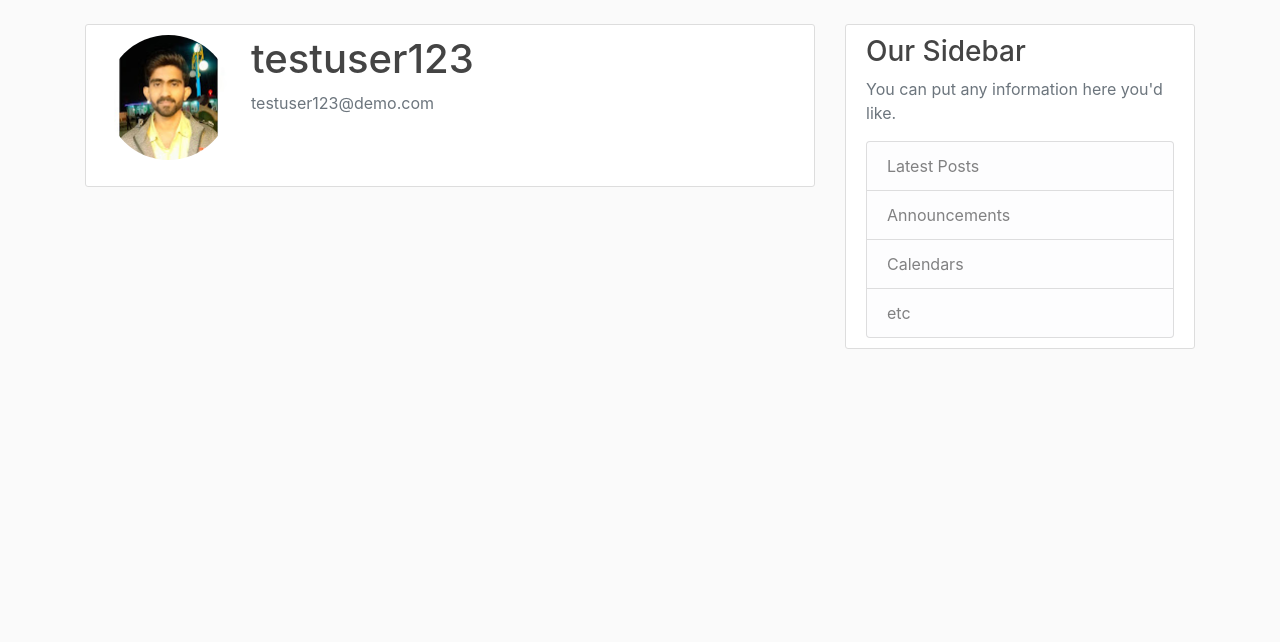
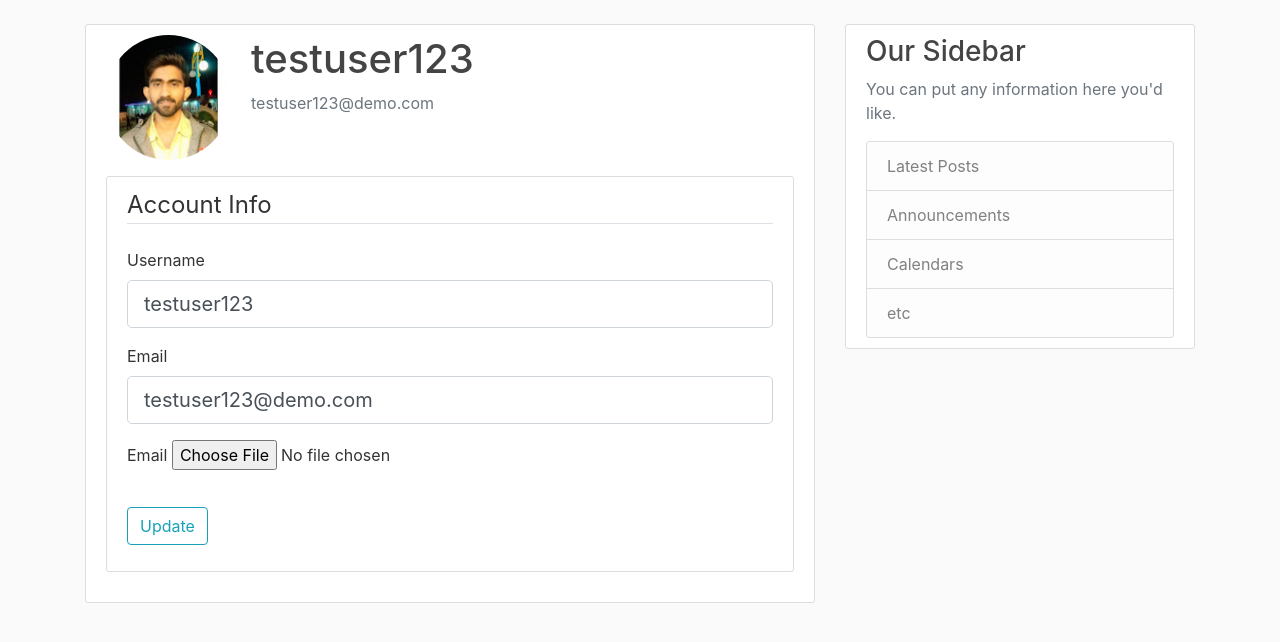
Before and after one commit to khatri7968/WE-Project-19SW32-128-19SWX108, a Flask app: page /account in a window 1280 px wide. Shown: the part 56-698 px from the top of the page. Run offline with Flask 2, Linux system fonts and the light colour scheme; a user stored in the database is signed in; some libraries are stand-ins or nearby versions.

Commit message:
Added profile picture feature for users

```diff
--- a/flaskblog/forms.py
+++ b/flaskblog/forms.py
@@ -1,7 +1,9 @@
 from flask_wtf import FlaskForm
+from flask_wtf.file import FileField, FileAllowed
 from wtforms import StringField, PasswordField, SubmitField, BooleanField
 from wtforms.validators import DataRequired, length, Email, EqualTo, ValidationError
 from flaskblog.models import User
+from flask_login import current_user
 
 class RegristrationForm(FlaskForm):
     username = StringField('Username',
@@ -38,3 +40,23 @@ class LogInForm(FlaskForm):
     remember = BooleanField('Remember Me')
 
     submit = SubmitField('Sign In')
+
+class UpdateAccountForm(FlaskForm):
+    username = StringField('Username',
+                           validators=[DataRequired(), length(min=2, max=20)])
+    email = StringField('Email',
+                        validators=[DataRequired(), Email()])
+    picture = FileField('Update Profile Picture', validators=[FileAllowed(['jpg', 'png'])])
+    submit = SubmitField('Update')
+
+    def validate_username(self, username):
+        if username.data != current_user.username:
+            user = User.query.filter_by(username=username.data).first()
+            if user:
+                raise ValidationError('Username already exists!')
+
+    def validate_email(self, email):
+        if email.data != current_user.email:
+            user = User.query.filter_by(email=email.data).first()
+            if user:
+                raise ValidationError('Email already exists!')
--- a/flaskblog/routes.py
+++ b/flaskblog/routes.py
@@ -1,7 +1,9 @@
+import os
+from PIL import Image
 from flask import render_template, url_for, redirect, flash, request
 from flaskblog import app, db, bcrypt
-from flaskblog.forms import RegristrationForm, LogInForm
-
+from flaskblog.forms import RegristrationForm, LogInForm, UpdateAccountForm
+import secrets
 from flask_login import login_user, logout_user, current_user, login_required
 
 
@@ -67,8 +69,36 @@ def logout():
     logout_user()
     return redirect(url_for('home'))
 
-@app.route("/account")
+def save_picture(form_picture):
+    random_hex = secrets.token_hex(8)
+    _, f_ext= os.path.splitext(form_picture.filename)
+    picture_fn = random_hex + f_ext
+    picture_path = os.path.join(app.root_path, 'static/profile_pics', picture_fn)
+    # Image resizing
+    output_size = (125, 125)
+    i = Image.open(form_picture)
+    i.thumbnail(output_size)
+    i.save(picture_path)
+
+    return picture_fn
+
+@app.route("/account", methods=['GET', 'POST'])
 @login_required
 def account():
+    form  = UpdateAccountForm()
+    if form.validate_on_submit():
+        if form.picture.data:
+            picture_file = save_picture(form.picture.data)
+            current_user.image_file = picture_file
+
+        current_user.username = form.username.data
+        current_user.email = form.email.data
+        db.session.commit()
+        flash("Your account has been updated!", 'success')
+        return redirect(url_for('account'))
+    elif request.method == 'GET':
+        form.username.data = current_user.username
+        form.email.data = current_user.email
     iamge_file = url_for('static', filename='profile_pics/' + current_user.image_file)
-    return render_template('account.html', title='Account', image_file=iamge_file)
+    return render_template('account.html', title='Account',
+                           image_file=iamge_file, form=form)
--- a/flaskblog/templates/account.html
+++ b/flaskblog/templates/account.html
@@ -9,5 +9,54 @@
         </div>
       </div>
         <!-- FORM HERE -->
+        <div class="content-section">
+            <form method="POST" action="" enctype="multipart/form-data">
+                {{ form.hidden_tag() }}
+                <fieldset class="form-group">
+                    <legend class="border-bottom mb-4">Account Info</legend>
+                    <div class="form-group">
+                        {{ form.username.label(class="form-control-label") }}
+                        <!-- if username has any errors -->
+                        {% if form.username.errors %}
+                            {{ form.username(class="form-control form-control-lg is-invalid") }}
+                            <div class="invalid-feedback">
+                                {% for error in form.username.errors %}
+                                    <span>{{ error }}</span>
+                                {% endfor %}
+                            </div>
+                        {% else %}
+                            {{ form.username(class="form-control form-control-lg") }}
+                        {% endif %}
+                    </div>
+                    <div class="form-group">
+                        {{ form.email.label(class="form-control-label") }}
+                        <!-- if email field has any errors -->
+                        {% if form.email.errors %}
+                            {{ form.email(class="form-control form-control-lg is-invalid") }}
+                            <div class="invalid-feedback">
+                                {% for error in form.email.errors %}
+                                    <span>{{ error }}</span>
+                                {% endfor %}
+                            </div>
+                        {% else %}
+                            {{ form.email(class="form-control form-control-lg") }}
+                        {% endif %}
+                    </div>
+                    <div class="form-group">
+                        {{ form.email.label() }}
+                        {{ form.picture(class="form_control_file-lg") }}
+                        {% if form.picture.errors %}
+                            {% for error in form.picture.errors %}
+                                    <span class="text-danger">{{ error }}</span></br>
+                            {% endfor %}
+                        {% endif %}
+
+                    </div>
+                </fieldset>
+                <div class="form-group">
+                    {{ form.submit(class="btn btn-outline-info") }}
+                </div>
+            </form>
+        </div>
     </div>
 {% endblock content %}
```
Also changed, not shown: flaskblog/static/profile_pics/f18aab01d77106c0.png (added), instance/site.db.
